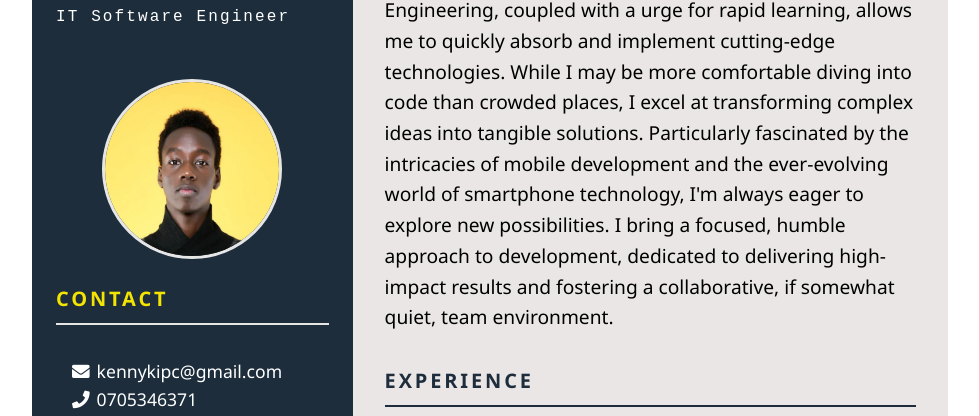
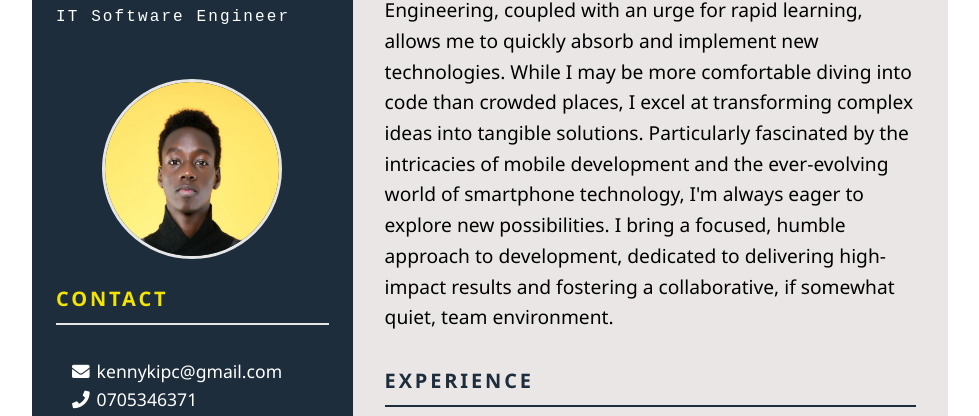
Before and after one commit to KenChiri/cv, a plain HTML site: page index.html in a window 1280 px wide. Shown: the part 251-667 px from the top of the page, without its empty margins (150-1129 px from the left). Drawn offline with Linux system fonts and the light colour scheme.

Commit message:
✅Grammar

```diff
--- a/index.html
+++ b/index.html
@@ -73,7 +73,7 @@
 
             <section class="section">
                 <h2 class="section-title">PERSONAL SUMMARY</h2>
-                <p>A towering, quietly driven Software Engineer with a passion for building robust full-stack web and mobile applications. My academic foundation in Software Engineering, coupled with a urge for rapid learning, allows me to quickly absorb and implement cutting-edge technologies. While I may be more comfortable diving into code than crowded places, I excel at transforming complex ideas into tangible solutions. Particularly fascinated by the intricacies of mobile development and the ever-evolving world of smartphone technology, I'm always eager to explore new possibilities. I bring a focused, humble approach to development, dedicated to delivering high-impact results and fostering a collaborative, if somewhat quiet, team environment.</p>
+                <p>A towering, quietly driven Software Engineer with a passion for building robust full-stack web and mobile applications. My academic foundation in Software Engineering, coupled with an urge for rapid learning, allows me to quickly absorb and implement new technologies. While I may be more comfortable diving into code than crowded places, I excel at transforming complex ideas into tangible solutions. Particularly fascinated by the intricacies of mobile development and the ever-evolving world of smartphone technology, I'm always eager to explore new possibilities. I bring a focused, humble approach to development, dedicated to delivering high-impact results and fostering a collaborative, if somewhat quiet, team environment.</p>
 
             </section>
 
```
